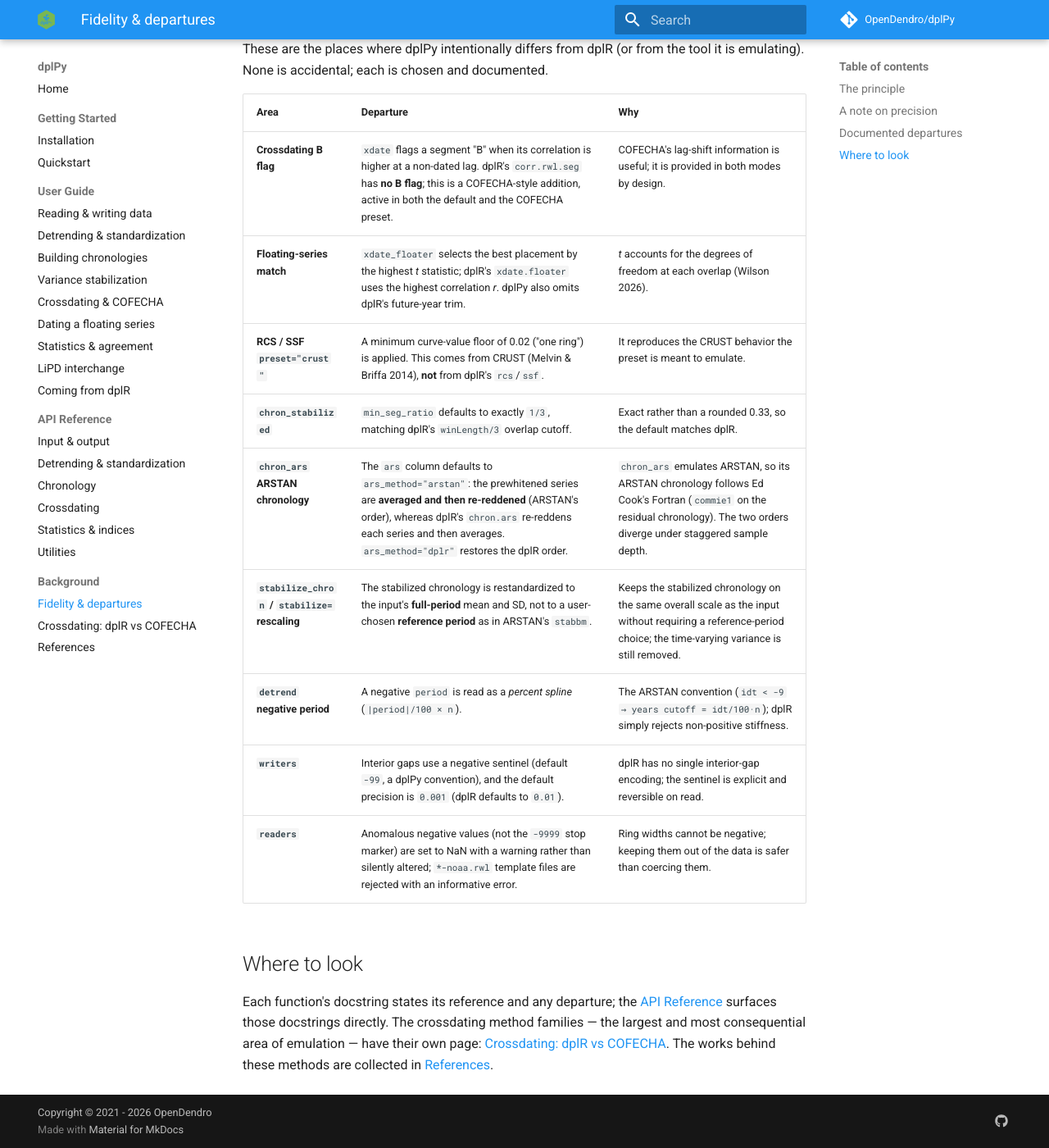
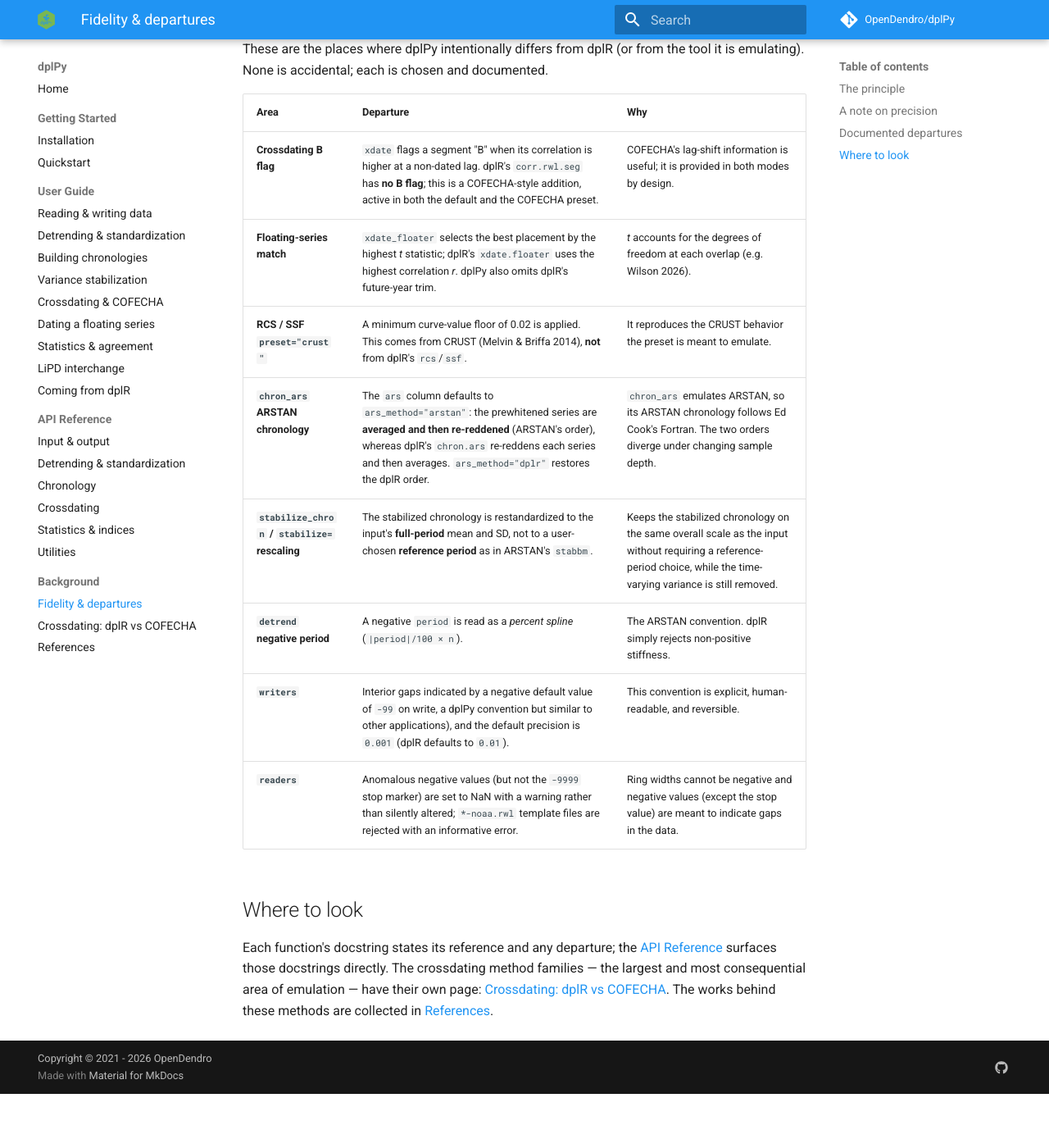
Before and after one commit to OpenDendro/dplPy, an MkDocs documentation site: the page built from docs/background/fidelity.md, in a window 1280 px wide and 1400 px high, scrolled down 983 px. Shown: the whole window at 82% size. Built offline with MkDocs 1.6.1 and Material for MkDocs 9.7.7, drawn with Linux system fonts in a browser that asks for light colours; comment, search, counter and statistics services are not loaded; after the commit the page ends 2317 px from its top, so only the background shows below that.

Commit message:
Update fidelity.md

```diff
--- a/docs/background/fidelity.md
+++ b/docs/background/fidelity.md
@@ -41,14 +41,13 @@ tool it is emulating). None is accidental; each is chosen and documented.
 | Area | Departure | Why |
 |---|---|---|
 | **Crossdating B flag** | `xdate` flags a segment "B" when its correlation is higher at a non-dated lag. dplR's `corr.rwl.seg` has **no B flag**; this is a COFECHA-style addition, active in both the default and the COFECHA preset. | COFECHA's lag-shift information is useful; it is provided in both modes by design. |
-| **Floating-series match** | `xdate_floater` selects the best placement by the highest *t* statistic; dplR's `xdate.floater` uses the highest correlation *r*. dplPy also omits dplR's future-year trim. | *t* accounts for the degrees of freedom at each overlap (Wilson 2026). |
-| **RCS / SSF `preset="crust"`** | A minimum curve-value floor of 0.02 ("one ring") is applied. This comes from CRUST (Melvin & Briffa 2014), **not** from dplR's `rcs`/`ssf`. | It reproduces the CRUST behavior the preset is meant to emulate. |
-| **`chron_stabilized`** | `min_seg_ratio` defaults to exactly `1/3`, matching dplR's `winLength/3` overlap cutoff. | Exact rather than a rounded 0.33, so the default matches dplR. |
-| **`chron_ars` ARSTAN chronology** | The `ars` column defaults to `ars_method="arstan"`: the prewhitened series are **averaged and then re-reddened** (ARSTAN's order), whereas dplR's `chron.ars` re-reddens each series and then averages. `ars_method="dplr"` restores the dplR order. | `chron_ars` emulates ARSTAN, so its ARSTAN chronology follows Ed Cook's Fortran (`commie1` on the residual chronology). The two orders diverge under staggered sample depth. |
-| **`stabilize_chron` / `stabilize=` rescaling** | The stabilized chronology is restandardized to the input's **full-period** mean and SD, not to a user-chosen **reference period** as in ARSTAN's `stabbm`. | Keeps the stabilized chronology on the same overall scale as the input without requiring a reference-period choice; the time-varying variance is still removed. |
-| **`detrend` negative period** | A negative `period` is read as a *percent spline* (`|period|/100 × n`). | The ARSTAN convention (`idt < -9 → years cutoff = idt/100·n`); dplR simply rejects non-positive stiffness. |
-| **`writers`** | Interior gaps use a negative sentinel (default `-99`, a dplPy convention), and the default precision is `0.001` (dplR defaults to `0.01`). | dplR has no single interior-gap encoding; the sentinel is explicit and reversible on read. |
-| **`readers`** | Anomalous negative values (not the `-9999` stop marker) are set to NaN with a warning rather than silently altered; `*-noaa.rwl` template files are rejected with an informative error. | Ring widths cannot be negative; keeping them out of the data is safer than coercing them. |
+| **Floating-series match** | `xdate_floater` selects the best placement by the highest *t* statistic; dplR's `xdate.floater` uses the highest correlation *r*. dplPy also omits dplR's future-year trim. | *t* accounts for the degrees of freedom at each overlap (e.g. Wilson 2026). |
+| **RCS / SSF `preset="crust"`** | A minimum curve-value floor of 0.02 is applied. This comes from CRUST (Melvin & Briffa 2014), **not** from dplR's `rcs`/`ssf`. | It reproduces the CRUST behavior the preset is meant to emulate. |
+| **`chron_ars` ARSTAN chronology** | The `ars` column defaults to `ars_method="arstan"`: the prewhitened series are **averaged and then re-reddened** (ARSTAN's order), whereas dplR's `chron.ars` re-reddens each series and then averages. `ars_method="dplr"` restores the dplR order. | `chron_ars` emulates ARSTAN, so its ARSTAN chronology follows Ed Cook's Fortran. The two orders diverge under changing sample depth. |
+| **`stabilize_chron` / `stabilize=` rescaling** | The stabilized chronology is restandardized to the input's **full-period** mean and SD, not to a user-chosen **reference period** as in ARSTAN's `stabbm`. | Keeps the stabilized chronology on the same overall scale as the input without requiring a reference-period choice, while the time-varying variance is still removed. |
+| **`detrend` negative period** | A negative `period` is read as a *percent spline* (`|period|/100 × n`). | The ARSTAN convention. dplR simply rejects non-positive stiffness. |
+| **`writers`** | Interior gaps indicated by a negative default value of `-99` on write, a dplPy convention but similar to other applications), and the default precision is `0.001` (dplR defaults to `0.01`). | This convention is explicit, human-readable, and reversible. |
+| **`readers`** | Anomalous negative values (but not the `-9999` stop marker) are set to NaN with a warning rather than silently altered; `*-noaa.rwl` template files are rejected with an informative error. | Ring widths cannot be negative and negative values (except the stop value) are meant to indicate gaps in the data. |
 
 ## Where to look
 
```
